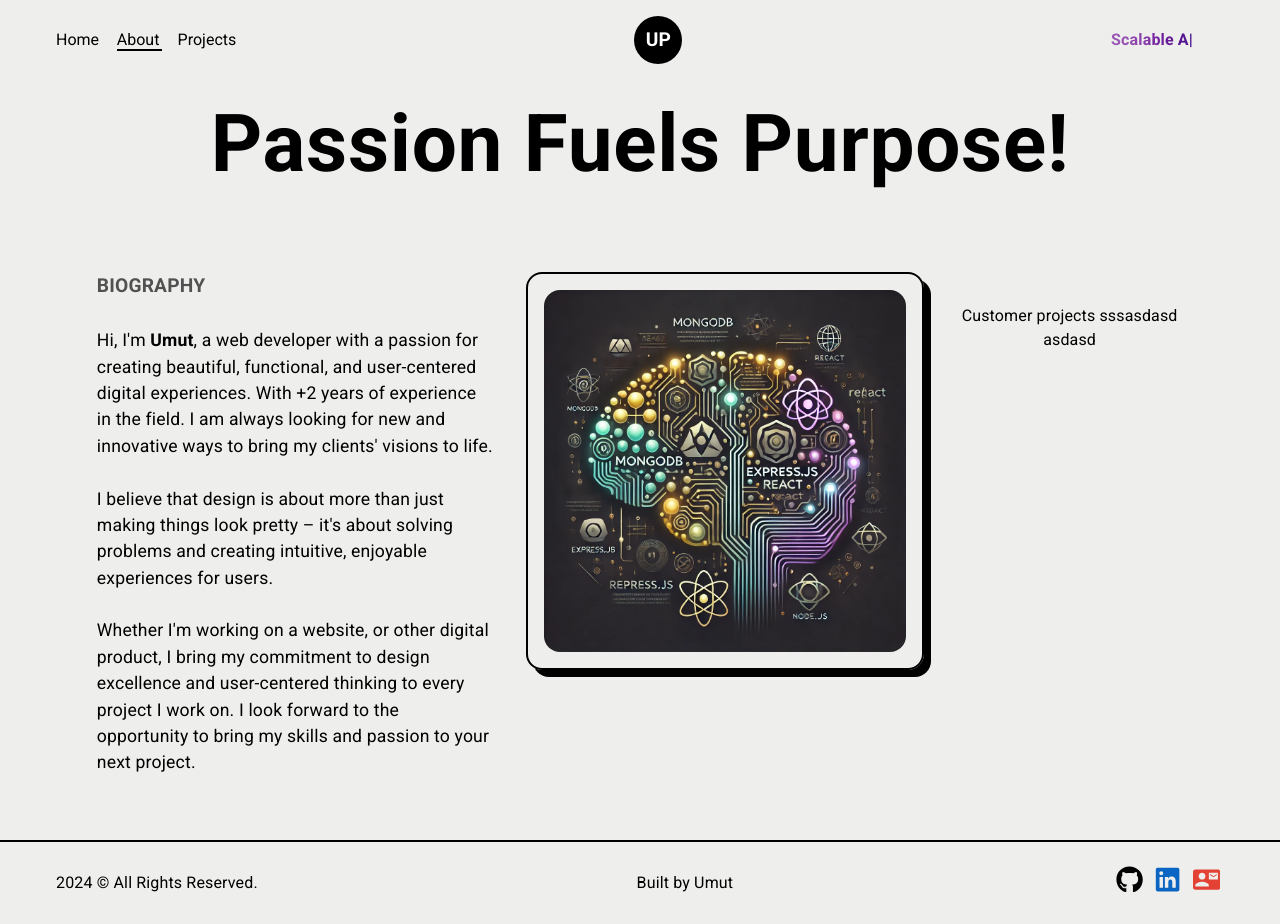
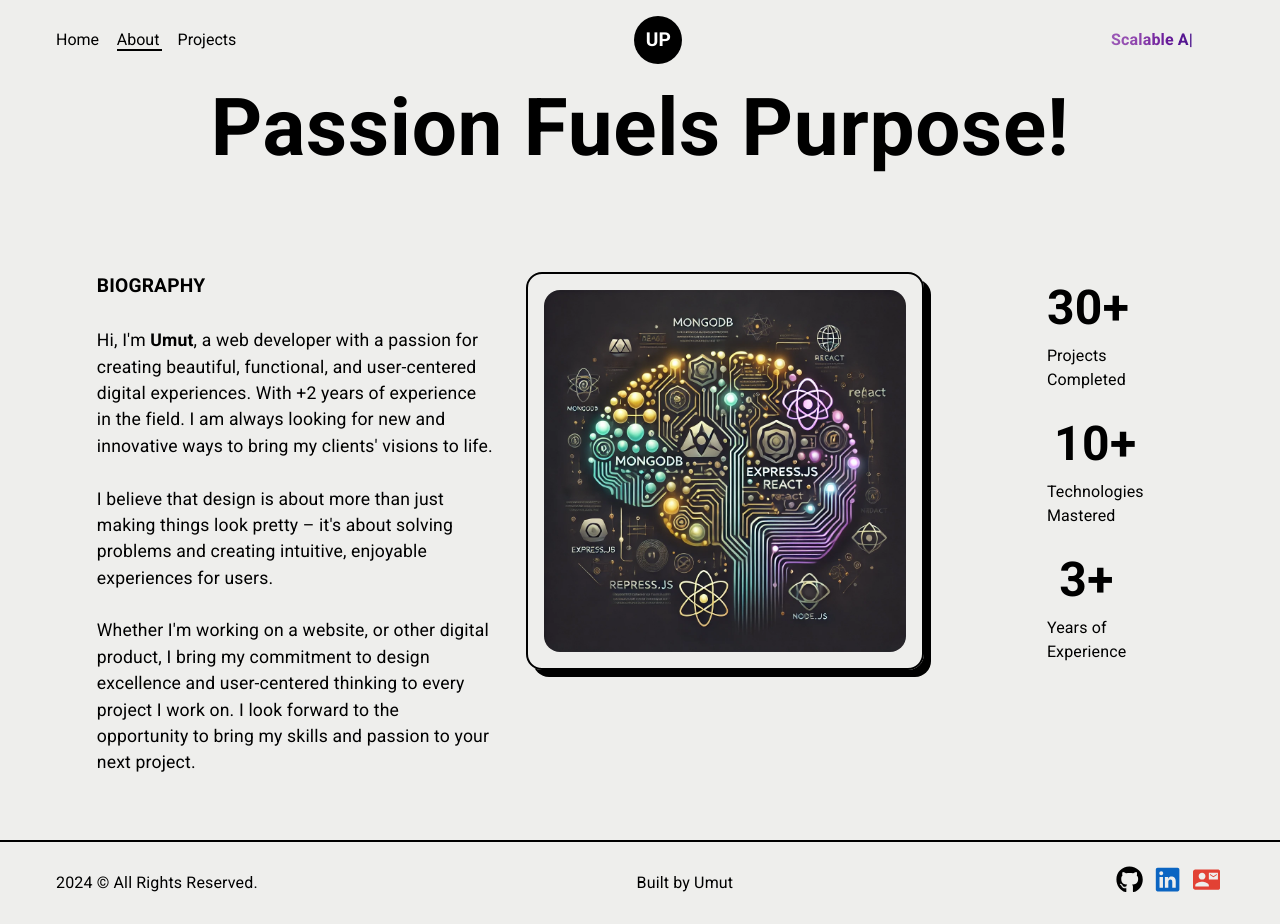
Before and after one commit to Umutplvn/Portfolio_new, a React (Create React App) app: page /about in a window 1280 px wide. Built offline with nearby package versions, Linux system fonts and the light colour scheme.

Commit message:
count up

```diff
--- a/package.json
+++ b/package.json
@@ -13,6 +13,7 @@
     "axios": "^1.6.7",
     "hamburger-react": "^2.5.2",
     "react": "^18.2.0",
+    "react-countup": "^6.5.3",
     "react-dom": "^18.2.0",
     "react-icons": "^5.4.0",
     "react-redux": "^9.1.0",
--- /dev/null
+++ b/src/components/CountUp.jsx
@@ -0,0 +1,126 @@
+import React from "react";
+import { Box, Typography } from "@mui/material";
+import CountUp from "react-countup";
+import { useState } from "react";
+import { useEffect } from "react";
+
+const CountUpPage = () => {
+  const [transform, setTransform] = useState(false);
+  useEffect(() => {
+    setTimeout(() => {
+      setTransform(true);
+    }, 400);
+  }, []);
+  return (
+    <Box
+      sx={{
+        width: { xs: "100%", lg: "20%" },
+        display: "flex",
+        gap: "1rem",
+        justifyContent: "center",
+        alignItems: "flex-start",
+        flexDirection: {
+          xs: "row",
+          lg: "column",
+          transform: transform ? "translateY(0)" : "translateY(-1rem)",
+          color: transform ? "black" : "#EEEEEC",
+          transition: "transform 1s ease-in-out, color 1s ease-in-out",
+        },
+      }}
+    >
+      <Box
+        sx={{
+          display: "flex",
+          flexDirection: "column",
+          justifyContent: "center",
+          alignItems: "center",
+
+        }}
+      >
+        <Typography sx={{ fontWeight: "800", fontSize: "3rem",   }}>
+          <CountUp
+            start={0}
+            end={30}
+            delay={0}
+            duration={4}
+            separator=" "
+            suffix="+"
+          >
+            {({ countUpRef }) => (
+              <div>
+                <span ref={countUpRef} />
+              </div>
+            )}
+          </CountUp>
+        </Typography>
+        <Typography sx={{ fontSize: "1rem", color: "#515151", transform: transform ? "translateY(0)" : "translateY(-1rem)",
+              color: transform ? "black" : "#EEEEEC",
+              transition: "transform 1s ease-in-out, color 1s ease-in-out" }}>
+          Projects Completed
+        </Typography>
+      </Box>
+      <Box
+        sx={{
+          display: "flex",
+          flexDirection: "column",
+          justifyContent: "center",
+          alignItems: "center",
+        }}
+      >
+        <Typography sx={{ fontWeight: "800", fontSize: "3rem" }}>
+          <CountUp
+            start={0}
+            end={10}
+            delay={0}
+            duration={4}
+            separator=" "
+            suffix="+"
+          >
+            {({ countUpRef }) => (
+              <div>
+                <span ref={countUpRef} />
+              </div>
+            )}
+          </CountUp>
+        </Typography>
+        <Typography sx={{ fontSize: "1rem", color: "#515151",  transform: transform ? "translateY(0)" : "translateY(-1rem)",
+              color: transform ? "black" : "#EEEEEC",
+              transition: "transform 1s ease-in-out, color 1s ease-in-out"  }}>
+          Technologies Mastered
+        </Typography>
+      </Box>
+      <Box
+        sx={{
+          display: "flex",
+          flexDirection: "column",
+          justifyContent: "center",
+          alignItems: "center",
+        }}
+      >
+        <Typography sx={{ fontWeight: "800", fontSize: "3rem" }}>
+          <CountUp
+            start={0}
+            end={3}
+            delay={0}
+            duration={4}
+            separator=" "
+            suffix="+"
+          >
+            {({ countUpRef }) => (
+              <div>
+                <span ref={countUpRef} />
+              </div>
+            )}
+          </CountUp>
+        </Typography>
+        <Typography sx={{ fontSize: "1rem", color: "#515151",  transform: transform ? "translateY(0)" : "translateY(-1rem)",
+              color: transform ? "black" : "#EEEEEC",
+              transition: "transform 1s ease-in-out, color 1s ease-in-out"  }}>
+          Years of Experience
+        </Typography>
+      </Box>
+    </Box>
+  );
+};
+
+export default CountUpPage;
--- a/src/pages/About.jsx
+++ b/src/pages/About.jsx
@@ -1,45 +1,96 @@
+import React, { useState, useEffect, useRef } from "react";
 import { Box, Typography } from "@mui/material";
-import React from "react";
 import brainImg from "../assets/Brainn.webp";
+import CountUpPage from "../components/CountUp";
 
 const About = () => {
+  const [inView, setInView] = useState(false);
+  const countUpRef = useRef(null);
+  const [transform, setTransform] = useState(false);
+  const [transform1, setTransform1] = useState(false);
+  const [transform2, setTransform2] = useState(false);
+
+  useEffect(() => {
+    setTimeout(() => {
+      setTransform(true);
+    }, 400);
+    setTimeout(() => {
+      setTransform1(true);
+    }, 700);
+    setTimeout(() => {
+      setTransform2(true);
+    }, 600);
+  }, []);
+
+  useEffect(() => {
+    const observer = new IntersectionObserver(
+      ([entry]) => {
+        if (entry.isIntersecting) {
+          setInView(true);
+        }
+      },
+      { threshold: 0.5 }
+    );
+
+    if (countUpRef.current) {
+      observer.observe(countUpRef.current);
+    }
+
+    return () => {
+      if (countUpRef.current) {
+        observer.unobserve(countUpRef.current);
+      }
+    };
+  }, []);
+
   return (
-
     <Box sx={{ backgroundColor: "#EEEEEC", width: "100vw", pb: "4rem" }}>
-      <Box sx={{       maxWidth: "1200px",
-          m: "auto",
-          }}>
+      <Box sx={{ maxWidth: "1200px", m: "auto" }}>
         {/* HEADER */}
-        <Box sx={{width:"100%", display:"flex", justifyContent:"center"}}>
+        <Box sx={{ width: "100%", display: "flex", justifyContent: "center" }}>
           <Typography
             component={"h1"}
             sx={{
-            fontSize: {xs:"4rem", lg:"5rem"},
+              fontSize: { xs: "4rem", lg: "5rem" },
               fontWeight: "900",
-            textAlign:"center",
+              textAlign: "center",
               pt: "2rem",
-            pb:{xs:"4rem",lg:"6rem" },
+              pb: { xs: "4rem", lg: "6rem" },
               lineHeight: "4rem",
-            width:{xs:"100%", sm:"500px", md:"100%"}
-
+              width: { xs: "100%", sm: "500px", md: "100%" },
+              transform: transform ? "translateY(-1rem)" : "translateY(0)",
+              color: transform ? "black" : "#EEEEEC",
+              transition: "transform 1s ease-in-out, color 1s ease-in-out"
             }}
           >
             Passion Fuels Purpose!
           </Typography>
-
         </Box>
 
         {/* Second Section */}
-      <Box sx={{  width: "100%", display: "flex", flexWrap: "wrap", gap: "2rem", alignItems: "flex-start", padding:"0 2rem", justifyContent:"center" }}>
+        <Box
+          sx={{
+            width: "100%",
+            display: "flex",
+            flexWrap: "wrap",
+            gap: "2rem",
+            alignItems: "flex-start",
+            padding: "0 2rem",
+            justifyContent: "center",
+          }}
+        >
           <Box
             sx={{
               maxWidth: "35rem",
-      width: { xs: "100%", md: "40%", lg:"40%"},
+              width: { xs: "100%", md: "40%", lg: "40%" },
               padding: "1rem",
               border: "2px solid black",
               borderRadius: "1rem",
               boxShadow: "rgba(0, 0, 0, 1) 7px 7px 0px;",
-      display:{xs:"flex", lg:"none"}
+              display: { xs: "flex", lg: "none" },
+              transform: transform2 ? "translateY(-0.5rem)" : "translateY(0)",
+              opacity: transform2 ? "1" : "0",
+              transition: "transform 1s ease-in-out, opacity 1s ease-in-out",
             }}
           >
             <img
@@ -49,9 +100,29 @@
             />
           </Box>
 
-  <Box sx={{  width: { xs: "100%", md: "50%", lg: "35%" } , maxWidth:"35rem" }}>
-    <Typography sx={{fontSize:"1.1rem"}}>
-      <strong style={{ color: "#515151", fontSize: "1.2rem" }}>
+          <Box
+            sx={{
+              width: { xs: "100%", md: "50%", lg: "35%" },
+              maxWidth: "35rem",
+            }}
+          >
+            <Typography
+              sx={{
+                fontSize: "1.1rem",
+                transform: transform1 ? "translateY(0)" : "translateY(-1rem)",
+                color: transform1 ? "black" : "#EEEEEC",
+                transition: "transform 1s ease-in-out, color 1s ease-in-out",
+              }}
+            >
+              <strong
+                style={{
+                  color: "#515151",
+                  fontSize: "1.2rem",
+                  transform: transform1 ? "translateY(0)" : "translateY(-1rem)",
+                  color: transform1 ? "black" : "#EEEEEC",
+                  transition: "transform 1s ease-in-out, color 1s ease-in-out",
+                }}
+              >
                 BIOGRAPHY
               </strong>{" "}
               <br /> <br />
@@ -59,13 +130,13 @@
               creating beautiful, functional, and user-centered digital
               experiences. With +2 years of experience in the field. I am always
               looking for new and innovative ways to bring my clients' visions
-      to life. <br /> <br /> I believe that design is about more than just making
-      things look pretty – it's about solving problems and creating
-      intuitive, enjoyable experiences for users. <br /> <br /> Whether I'm working on
-      a website, or other digital product, I bring my commitment to
-      design excellence and user-centered thinking to every project I
-      work on. I look forward to the opportunity to bring my skills and
-      passion to your next project.
+              to life. <br /> <br /> I believe that design is about more than
+              just making things look pretty – it's about solving problems and
+              creating intuitive, enjoyable experiences for users. <br /> <br />{" "}
+              Whether I'm working on a website, or other digital product, I
+              bring my commitment to design excellence and user-centered
+              thinking to every project I work on. I look forward to the
+              opportunity to bring my skills and passion to your next project.
             </Typography>
           </Box>
 
@@ -77,7 +148,10 @@
               border: "2px solid black",
               borderRadius: "1rem",
               boxShadow: "rgba(0, 0, 0, 1) 7px 7px 0px;",
-      display:{xs:"none", lg:"flex"}
+              display: { xs: "none", lg: "flex" },
+              transform: transform1 ? "translateY(0)" : "translateY(-1rem)",
+              opacity: transform2 ? "1" : "0",
+              transition: "transform 1s ease-in-out, opacity 1s ease-in-out"
             }}
           >
             <img
@@ -87,14 +161,20 @@
             />
           </Box>
 
+          {/* Count Up Section */}
+          <Box
+            ref={countUpRef}
+            sx={{
+              display:"flex",
+              width: { xs: "100%", lg: "20%" },
+              flexDirection: { xs: "row", lg: "column" },
+              alignItems:"center",
 
-  <Box sx={{ pt: "2rem", width: { xs: "100%",lg: "20%" } }}>
-    <Typography sx={{textAlign:"center"}}>
-      Customer projects sssasdasd asdasd
-    </Typography>
+            }}
+          >
+            {inView && <CountUpPage />}
           </Box>
         </Box>
-
       </Box>
     </Box>
   );
```
Also changed, not shown: 1 other file (tests, documents, lock files or other folders). Lines whose indentation alone changed are shown as unchanged.
